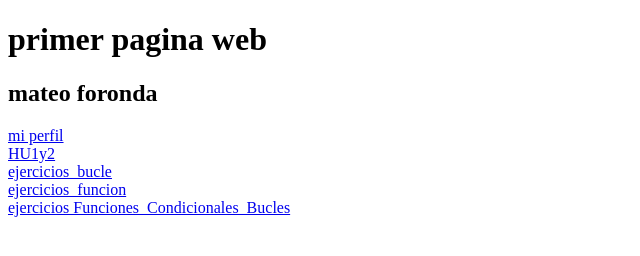
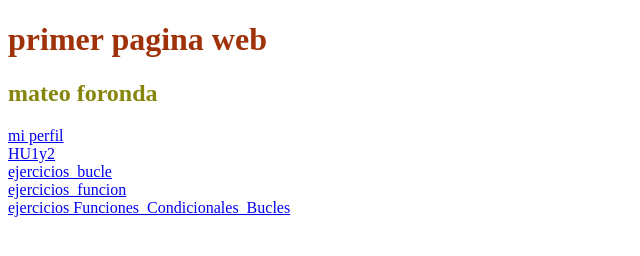
Before and after one commit to foronda1511/historias-de-usuario, a plain HTML site: page index.html in a window 1280 px wide. Shown: the whole page, without its empty margins (0-640 px from the left). Drawn offline with Linux system fonts and the light colour scheme.

Commit message:
Add files via upload

```diff
--- a/index.html
+++ b/index.html
@@ -4,13 +4,14 @@
     <meta charset="UTF-8">
     <meta name="viewport" content="width=<device-width>, initial-scale=1.0">
     <title>foronda</title>
+    <link rel="icon" href="imagen/ChatGPT Image Nov 14, 2025, 06_19_46 PM.png">
 </head>
 <body>
-    <h1>primer pagina web</h1>
-    <h2>mateo foronda</h2>
+    <h1 style="color: rgb(160, 50, 10);">primer pagina web</h1>
+    <h2 style="color: rgb(134, 134, 12);">mateo foronda</h2>
     <a href="https://github.com/foronda1511" target="_blank">mi perfil</a>
     <br>
-    <a href="https://github.com/foronda1511/historia_usuario">HU1y2</a>
+    <a href="https://github.com/foronda1511/historia_usuario" target="_blank">HU1y2</a>
     <br>
     <a href="https://github.com/foronda1511/ejercicios_bucle" target="_blank">ejercicios_bucle</a>
     <br>
```
